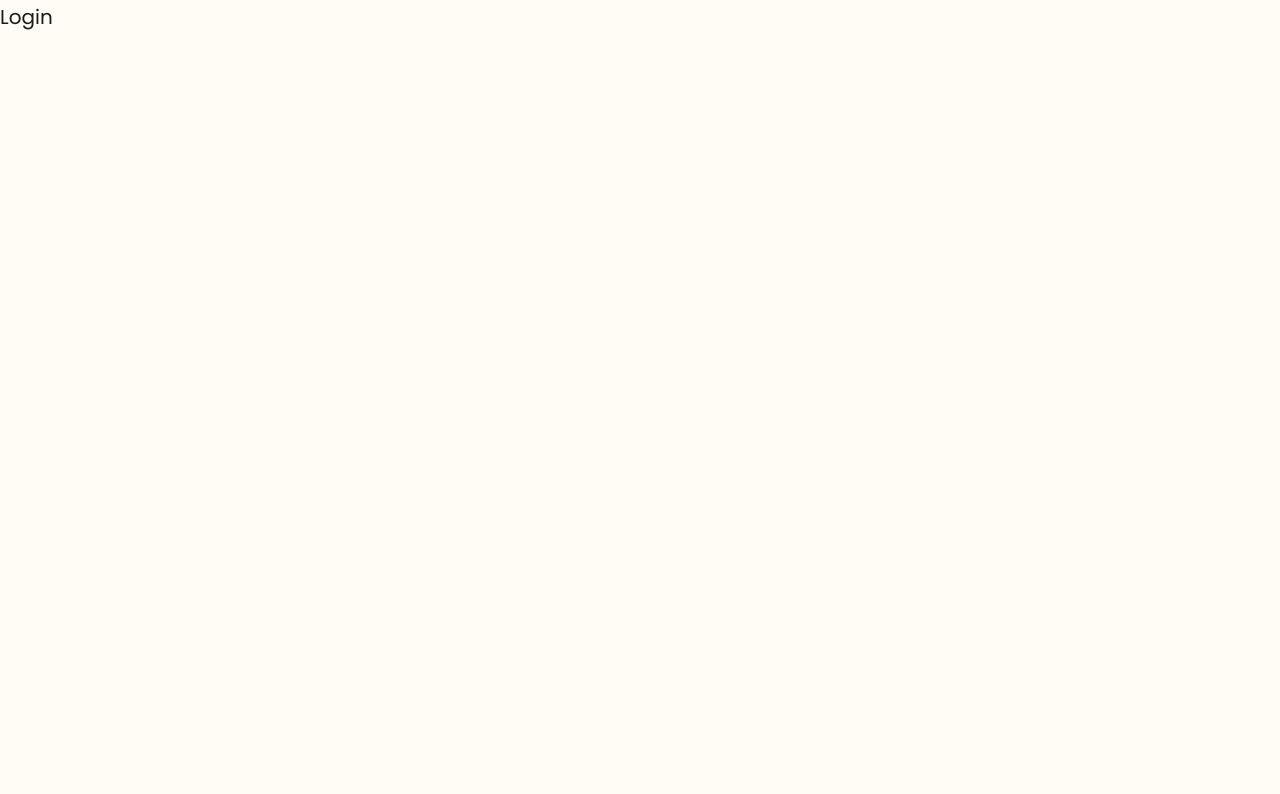
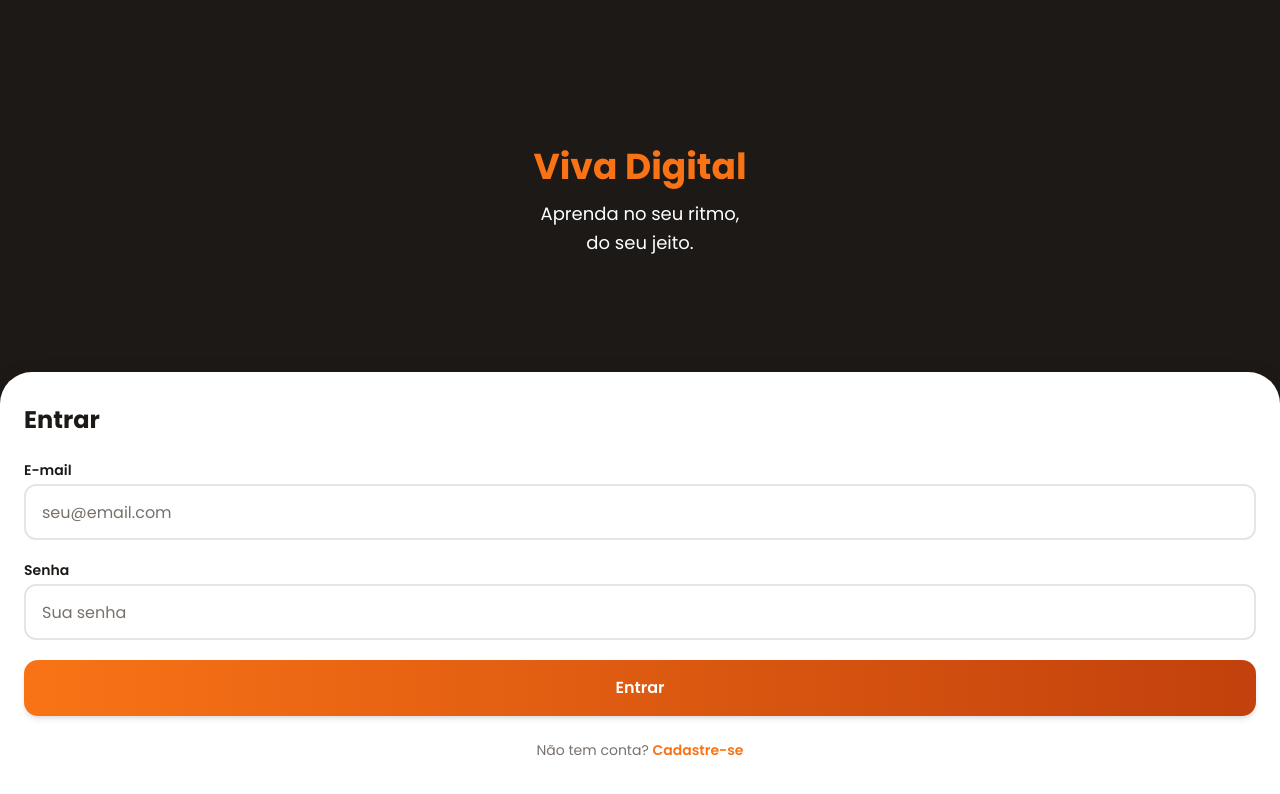
Before and after one commit to nadson-costa/projeto-inclusao-digital-ui, an Angular app: page /login in a window 1280 px wide. Shown: the top 794 px of the page. Built offline with nearby package versions, Linux system fonts and the light colour scheme.

Commit message:
feat(login): Tela de login

```diff
--- /dev/null
+++ b/src/app/features/auth/login/login.component.html
@@ -0,0 +1,44 @@
+<div class="min-h-screen bg-bg-dark flex flex-col">
+  <div class="flex-1 flex flex-col items-center justify-center px-6 pt-16 pb-8">
+    <h1 class="text-4xl font-bold text-orange-primary">Viva Digital</h1>
+    <p class="text-white text-lg mt-3 text-center leading-relaxed">
+      Aprenda no seu ritmo,<br>do seu jeito.
+    </p>
+  </div>
+
+  <div class="bg-white rounded-t-[32px] px-6 pt-8 pb-10 shadow-2xl">
+    <h2 class="text-2xl font-bold text-bg-dark mb-6">Entrar</h2>
+
+    <form [formGroup]="form" (ngSubmit)="submit()" class="flex flex-col gap-5">
+      <app-input
+        label="E-mail"
+        type="email"
+        placeholder="seu@email.com"
+        formControlName="email"
+        [error]="emailError"
+      />
+      <app-input
+        label="Senha"
+        type="password"
+        placeholder="Sua senha"
+        formControlName="senha"
+        [error]="senhaError"
+      />
+
+      @if (erro()) {
+        <p class="text-sm text-red-600 text-center">{{ erro() }}</p>
+      }
+
+      <app-button
+        label="Entrar"
+        nativeType="submit"
+        [loading]="loading()"
+      />
+    </form>
+
+    <p class="text-center text-text-muted mt-6 text-sm">
+      Não tem conta?
+      <a routerLink="/cadastro" class="text-orange-primary font-semibold">Cadastre-se</a>
+    </p>
+  </div>
+</div>
--- a/src/app/features/auth/login/login.component.ts
+++ b/src/app/features/auth/login/login.component.ts
@@ -1,8 +1,61 @@
-import { Component } from '@angular/core';
+import { Component, inject, signal } from '@angular/core';
+import { FormBuilder, ReactiveFormsModule, Validators } from '@angular/forms';
+import { Router, RouterLink } from '@angular/router';
+import { AuthService } from '../../../core/services/auth.service';
+import { ButtonComponent } from '../../../shared/components/button/button.component';
+import { InputComponent } from '../../../shared/components/input/input.component';
 
 @Component({
   selector: 'app-login',
   standalone: true,
-  template: `<p>Login</p>`
+  imports: [ReactiveFormsModule, RouterLink, ButtonComponent, InputComponent],
+  templateUrl: './login.component.html'
 })
-export default class LoginComponent {}
+export default class LoginComponent {
+  private readonly fb = inject(FormBuilder);
+  private readonly authService = inject(AuthService);
+  private readonly router = inject(Router);
+
+  loading = signal(false);
+  erro = signal<string | null>(null);
+
+  form = this.fb.group({
+    email: ['', [Validators.required, Validators.email]],
+    senha: ['', Validators.required]
+  });
+
+  get emailError(): string | null {
+    const c = this.form.get('email');
+    if (!c?.touched) return null;
+    if (c.hasError('required')) return 'E-mail obrigatório';
+    if (c.hasError('email')) return 'E-mail inválido';
+    return null;
+  }
+
+  get senhaError(): string | null {
+    const c = this.form.get('senha');
+    if (!c?.touched) return null;
+    if (c.hasError('required')) return 'Senha obrigatória';
+    return null;
+  }
+
+  submit(): void {
+    if (this.form.invalid) {
+      this.form.markAllAsTouched();
+      return;
+    }
+
+    this.loading.set(true);
+    this.erro.set(null);
+
+    const { email, senha } = this.form.value;
+
+    this.authService.login(email!, senha!).subscribe({
+      next: () => this.router.navigate(['/dashboard']),
+      error: (e: Error) => {
+        this.erro.set(e.message);
+        this.loading.set(false);
+      }
+    });
+  }
+}
--- a/src/app/shared/components/button/button.component.ts
+++ b/src/app/shared/components/button/button.component.ts
@@ -1,10 +1,9 @@
 import { Component, Input } from '@angular/core';
-import { CommonModule } from '@angular/common';
 
 @Component({
   selector: 'app-button',
   standalone: true,
-  imports: [CommonModule],
+  imports: [],
   template: `
     <button
       [type]="nativeType"
```
